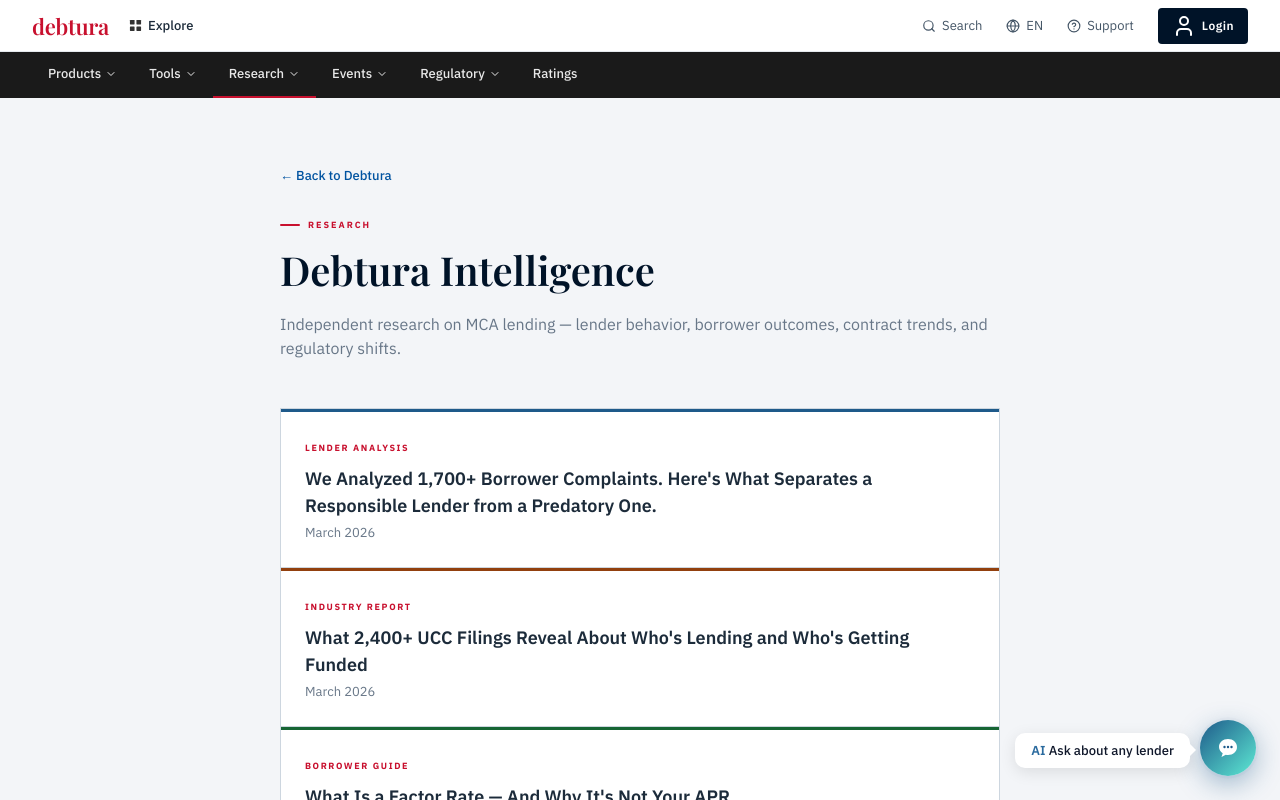
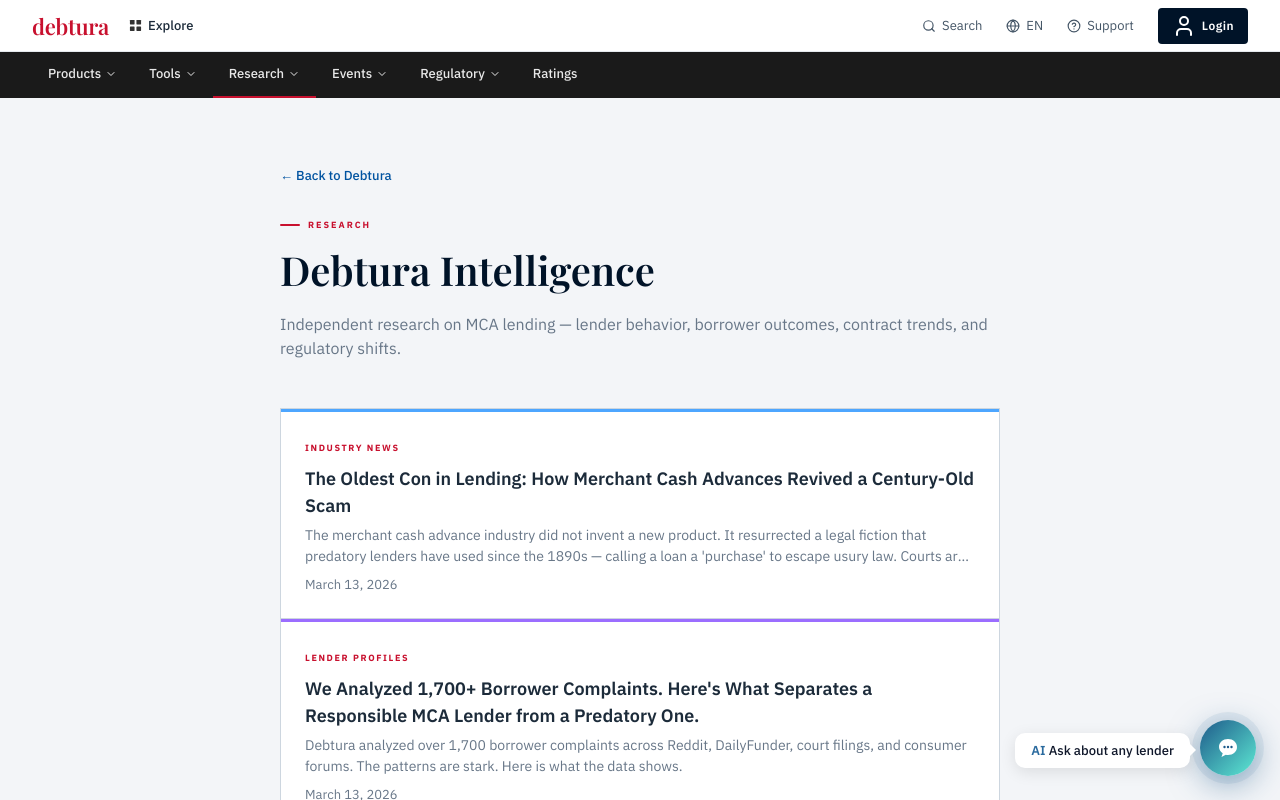
Before and after one commit to tchogorian/fundingwatch, a Next.js app: page /intelligence in a window 1280 px wide. Shown: the top 800 px of the page. Built offline with nearby package versions, Linux system fonts and the light colour scheme.

Commit message:
Intelligence: list all articles from BLOG_POSTS (tag, title, excerpt, date)
Made-with: Cursor

```diff
--- a/src/app/intelligence/page.tsx
+++ b/src/app/intelligence/page.tsx
@@ -1,35 +1,10 @@
-"use client";
-
 import Link from "next/link";
-
-const articles = [
-  {
-    tag: "LENDER ANALYSIS",
-    tagColor: "#1e5a8a",
-    tagBg: "#e8f0f8",
-    title: "We Analyzed 1,700+ Borrower Complaints. Here's What Separates a Responsible Lender from a Predatory One.",
-    href: "/intelligence/borrower-complaints-analysis",
-    date: "March 2026",
-  },
-  {
-    tag: "INDUSTRY REPORT",
-    tagColor: "#92400e",
-    tagBg: "#fef3c7",
-    title: "What 2,400+ UCC Filings Reveal About Who's Lending and Who's Getting Funded",
-    href: "/intelligence/ucc-filing-analysis",
-    date: "March 2026",
-  },
-  {
-    tag: "BORROWER GUIDE",
-    tagColor: "#166534",
-    tagBg: "#dcfce7",
-    title: "What Is a Factor Rate — And Why It's Not Your APR",
-    href: "/intelligence/factor-rate-vs-apr",
-    date: "March 2026",
-  },
-];
+import { BLOG_POSTS, CATEGORY_LABELS, CATEGORY_COLORS } from "@/lib/blog";
 
 export default function IntelligencePage() {
+  // BLOG_POSTS is already sorted newest first in blog.ts
+  const articles = BLOG_POSTS;
+
   return (
     <main className="min-h-screen py-16 px-6 md:px-8" style={{ background: "var(--bg)" }}>
       <div className="mx-auto max-w-[720px]">
@@ -47,22 +22,31 @@ export default function IntelligencePage() {
           Independent research on MCA lending — lender behavior, borrower outcomes, contract trends, and regulatory shifts.
         </p>
         <div className="mt-12 space-y-0 border border-[var(--line)]">
-          {articles.map(({ tag, tagColor, tagBg, title, href, date }, i) => (
+          {articles.map((post) => {
+            const tagColor = CATEGORY_COLORS[post.category] ?? "var(--blue)";
+            const dateFormatted = new Date(post.date).toLocaleDateString("en-US", { month: "long", day: "numeric", year: "numeric" });
+            return (
               <Link
-              key={href}
-              href={href}
+                key={post.slug}
+                href={`/intelligence/${post.slug}`}
                 className="block p-6 no-underline transition-colors hover:bg-[var(--bg)] border-b border-[var(--line)] last:border-b-0 relative bg-white"
               >
                 <div className="absolute left-0 right-0 top-0 h-[3px]" style={{ background: tagColor }} />
                 <span className="text-[9px] font-bold uppercase tracking-[0.18em]" style={{ color: "var(--red)" }}>
-                {tag}
+                  {CATEGORY_LABELS[post.category]}
                 </span>
                 <h2 className="mt-2 text-[18px] font-semibold" style={{ fontFamily: "var(--font-sans)", color: "var(--body)" }}>
-                {title}
+                  {post.title}
                 </h2>
-              <span className="text-[13px]" style={{ color: "var(--muted)" }}>{date}</span>
+                {post.excerpt && (
+                  <p className="mt-1.5 text-[14px] leading-[1.5] line-clamp-2" style={{ color: "var(--muted)", fontFamily: "var(--font-sans)" }}>
+                    {post.excerpt}
+                  </p>
+                )}
+                <span className="mt-2 block text-[13px]" style={{ color: "var(--muted)" }}>{dateFormatted}</span>
               </Link>
-          ))}
+            );
+          })}
         </div>
       </div>
     </main>
```
Lines whose indentation alone changed are shown as unchanged.
